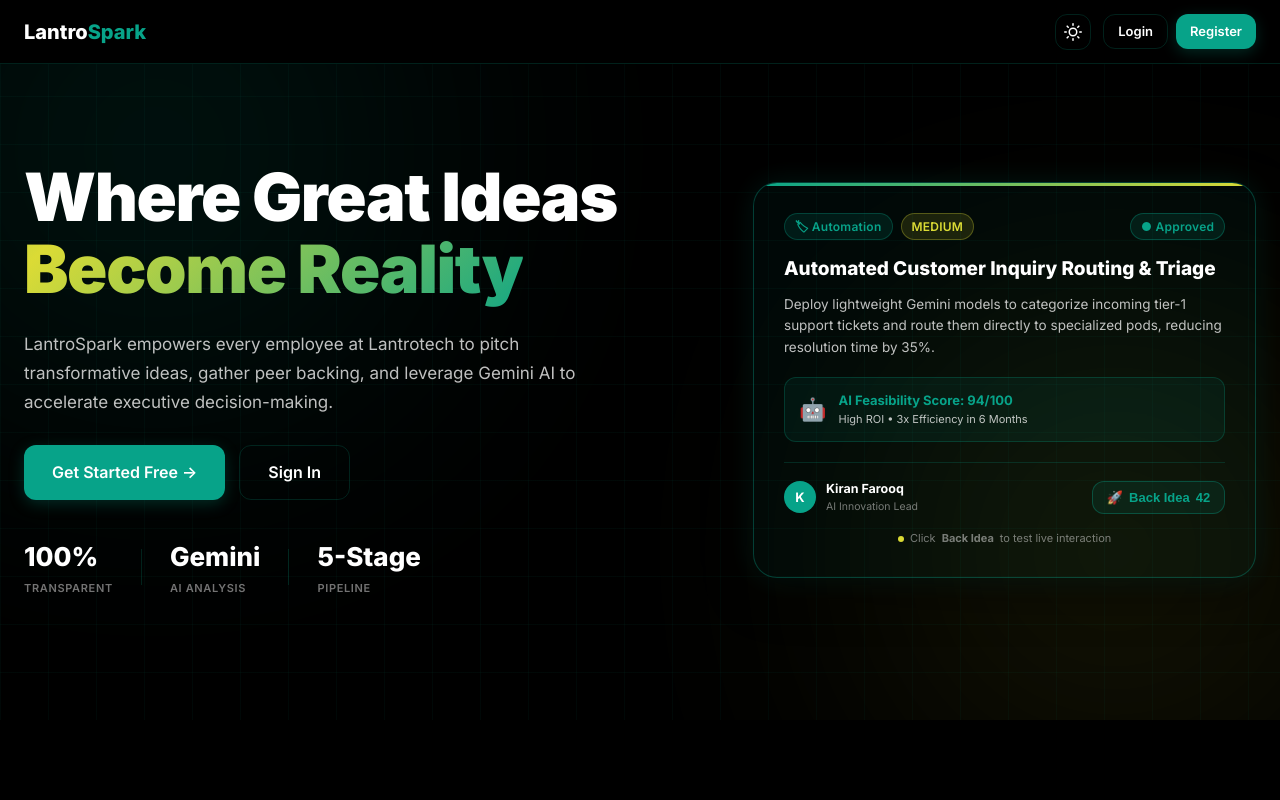
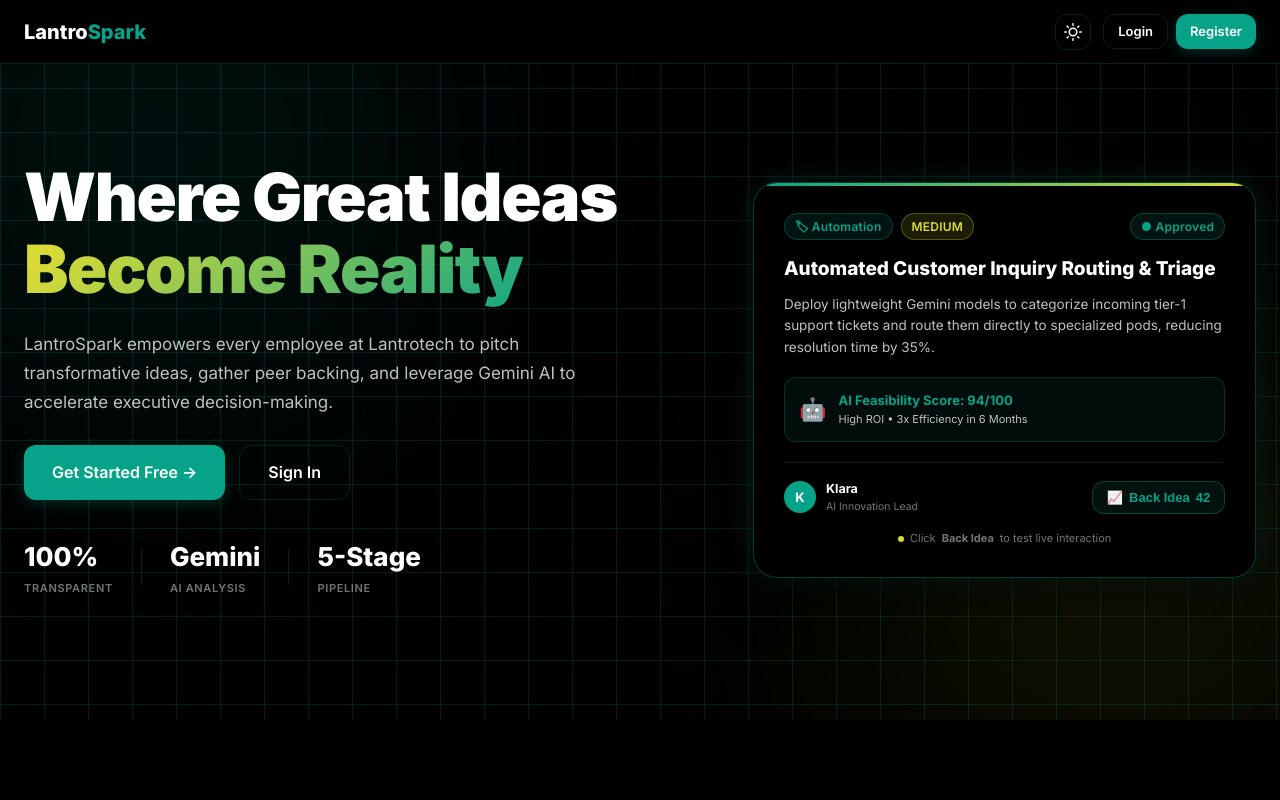
Before and after one commit to Kiran-F/LantroIncubator, a React (Vite) app in the folder frontend/: page / in a window 1280 px wide. Shown: the top 800 px of the page. Built offline with nearby package versions, Linux system fonts and the light colour scheme; no server answers.

Commit message:
landing page improved

```diff
--- a/frontend/src/pages/Landing.css
+++ b/frontend/src/pages/Landing.css
@@ -37,6 +37,7 @@
   position: absolute;
   inset: 0;
   pointer-events: none;
+  z-index: 0;
 }
 
 .hero-orb {
@@ -45,6 +46,7 @@
   filter: blur(140px);
   opacity: 0.22;
   animation: float 8s ease-in-out infinite;
+  z-index: 0;
 }
 
 .hero-orb-1 {
@@ -67,10 +69,23 @@
 .hero-grid {
   position: absolute;
   inset: 0;
+  z-index: 0;
   background-image:
-    linear-gradient(rgba(7, 163, 137, 0.05) 1px, transparent 1px),
-    linear-gradient(90deg, rgba(7, 163, 137, 0.05) 1px, transparent 1px);
-  background-size: 48px 48px;
+    linear-gradient(rgba(0, 0, 0, 0.18) 1.5px, transparent 1.5px),
+    linear-gradient(90deg, rgba(0, 0, 0, 0.18) 1.5px, transparent 1.5px);
+  background-size: 44px 44px;
+}
+
+[data-theme="dark"] .hero-grid {
+  background-image:
+    linear-gradient(rgba(3, 133, 111, 0.22) 1.5px, transparent 1.5px),
+    linear-gradient(90deg, rgba(3, 141, 118, 0.22) 1.5px, transparent 1.5px);
+}
+
+[data-theme="light"] .hero-grid {
+  background-image:
+    linear-gradient(rgba(160, 160, 160, 0.18) 1.5px, transparent 1.5px),
+    linear-gradient(90deg, rgba(160, 160, 160, 0.18) 1.5px, transparent 1.5px);
 }
 
 .hero-container {
@@ -79,13 +94,15 @@
   gap: 48px;
   align-items: center;
   position: relative;
-  z-index: 1;
+  z-index: 2;
 }
 
 .hero-content {
   display: flex;
   flex-direction: column;
   gap: 24px;
+  position: relative;
+  z-index: 2;
 }
 
 .hero-badge {
@@ -171,13 +188,14 @@
   background: var(--border);
 }
 
-/* ── Hero Preview Floating Card ── */
 .hero-preview-wrapper {
   position: relative;
   perspective: 1000px;
+  z-index: 2;
 }
 
 .preview-floating-card {
+  background: var(--bg-primary);
   border-radius: var(--radius-xl);
   padding: 30px;
   border: 1px solid rgba(7, 163, 137, 0.35);
@@ -185,6 +203,17 @@
   transition: transform 0.3s ease, box-shadow 0.3s ease;
   position: relative;
   overflow: hidden;
+  z-index: 2;
+}
+
+[data-theme="light"] .preview-floating-card {
+  background: #ffffff;
+  box-shadow: 0 16px 48px rgba(0, 0, 0, 0.1), 0 0 25px rgba(7, 163, 137, 0.1);
+}
+
+[data-theme="dark"] .preview-floating-card {
+  background: #000000;
+  box-shadow: 0 16px 48px rgba(0, 0, 0, 0.6), 0 0 30px rgba(7, 163, 137, 0.2);
 }
 
 .preview-floating-card::before {
@@ -303,6 +332,11 @@
   display: block;
 }
 
+.preview-vote-wrapper {
+  position: relative;
+  display: inline-flex;
+}
+
 .preview-vote-btn {
   display: inline-flex;
   align-items: center;
@@ -316,6 +350,9 @@
   font-weight: 700;
   cursor: pointer;
   transition: var(--transition);
+  position: relative;
+  z-index: 2;
+  user-select: none;
 }
 
 .preview-vote-btn:hover {
@@ -329,6 +366,145 @@
   color: white;
   border-color: var(--teal);
   box-shadow: 0 0 16px var(--teal-glow);
+  animation: votePop 0.4s cubic-bezier(0.175, 0.885, 0.32, 1.275);
+}
+
+@keyframes votePop {
+  0% { transform: scale(0.92); }
+  50% { transform: scale(1.12); }
+  100% { transform: scale(1); }
+}
+
+/* ── Celebration / Fireworks Burst ── */
+.celebration-burst {
+  position: absolute;
+  inset: 0;
+  pointer-events: none;
+  display: flex;
+  align-items: center;
+  justify-content: center;
+  z-index: 5;
+}
+
+/* Expanding Shockwave Ring */
+.celebration-ring {
+  position: absolute;
+  width: 36px;
+  height: 36px;
+  border-radius: 50%;
+  border: 2px solid var(--teal);
+  opacity: 0.9;
+  animation: shockwaveExpand 0.7s cubic-bezier(0.1, 0.8, 0.2, 1) forwards;
+}
+
+@keyframes shockwaveExpand {
+  0% {
+    width: 20px;
+    height: 20px;
+    opacity: 1;
+    border-color: var(--yellow);
+    box-shadow: 0 0 12px var(--yellow-glow);
+  }
+  50% {
+    opacity: 0.75;
+    border-color: var(--teal);
+  }
+  100% {
+    width: 140px;
+    height: 140px;
+    opacity: 0;
+    border-color: var(--teal);
+  }
+}
+
+/* Radial Firework Sparks */
+.firework-spark {
+  position: absolute;
+  width: 6px;
+  height: 6px;
+  border-radius: 50%;
+  animation: sparkBurst 0.65s cubic-bezier(0.2, 0.9, 0.3, 1) forwards;
+}
+
+.spark-1 { background: var(--teal);   --tx:   0px; --ty: -42px; animation-delay: 0.01s; }
+.spark-2 { background: var(--yellow); --tx:  32px; --ty: -30px; animation-delay: 0.03s; }
+.spark-3 { background: #ffffff;       --tx:  44px; --ty:   0px; animation-delay: 0.01s; }
+.spark-4 { background: var(--teal);   --tx:  32px; --ty:  30px; animation-delay: 0.02s; }
+.spark-5 { background: var(--yellow); --tx:   0px; --ty:  40px; animation-delay: 0.02s; }
+.spark-6 { background: #ffffff;       --tx: -32px; --ty:  30px; animation-delay: 0.04s; }
+.spark-7 { background: var(--teal);   --tx: -44px; --ty:   0px; animation-delay: 0.01s; }
+.spark-8 { background: var(--yellow); --tx: -32px; --ty: -30px; animation-delay: 0.03s; }
+
+@keyframes sparkBurst {
+  0% {
+    transform: translate(0, 0) scale(1.4);
+    opacity: 1;
+    box-shadow: 0 0 10px currentColor;
+  }
+  70% {
+    opacity: 0.9;
+    transform: translate(var(--tx), var(--ty)) scale(1);
+  }
+  100% {
+    transform: translate(calc(var(--tx) * 1.2), calc(var(--ty) * 1.2)) scale(0);
+    opacity: 0;
+  }
+}
+
+/* Floating Sparkles & +1 Badge */
+.celebration-float {
+  position: absolute;
+  font-size: 15px;
+  animation: floatUpBurst 0.8s cubic-bezier(0.2, 0.9, 0.3, 1) forwards;
+  pointer-events: none;
+}
+
+.float-1 { --fx: -26px; --fy: -46px; font-size: 16px; animation-delay: 0.03s; }
+.float-2 { --fx:  28px; --fy: -48px; font-size: 15px; animation-delay: 0.01s; }
+.float-3 { --fx:  38px; --fy: -16px; font-size: 17px; animation-delay: 0.05s; }
+
+.float-badge {
+  --fx: 0px;
+  --fy: -52px;
+  font-size: 12px;
+  font-weight: 900;
+  color: var(--yellow);
+  text-shadow: 0 0 10px rgba(219, 219, 53, 0.8);
+  background: rgba(0, 0, 0, 0.7);
+  border: 1px solid var(--yellow);
+  padding: 1px 6px;
+  border-radius: 99px;
+  animation: floatBadgeUp 0.85s cubic-bezier(0.2, 0.9, 0.3, 1) forwards;
+}
+
+@keyframes floatUpBurst {
+  0% {
+    transform: translate(0, 0) scale(0.4) rotate(0deg);
+    opacity: 0;
+  }
+  30% {
+    opacity: 1;
+    transform: translate(calc(var(--fx) * 0.6), calc(var(--fy) * 0.6)) scale(1.2) rotate(15deg);
+  }
+  100% {
+    transform: translate(var(--fx), var(--fy)) scale(0.6) rotate(-15deg);
+    opacity: 0;
+  }
+}
+
+@keyframes floatBadgeUp {
+  0% {
+    transform: translate(0, 0) scale(0.5);
+    opacity: 0;
+  }
+  35% {
+    opacity: 1;
+    transform: translate(0, -32px) scale(1.15);
+  }
+  100% {
+    transform: translate(0, -56px) scale(0.9);
+    opacity: 0;
+  }
 }
 
 .preview-hint {
@@ -566,6 +742,7 @@
     flex-direction: column;
     align-items: flex-start;
   }
+
   .minimal-role-badge {
     align-items: flex-start;
   }
@@ -731,10 +908,12 @@
     grid-template-columns: 1fr;
     gap: 40px;
   }
+
   .stage-inspector-grid {
     grid-template-columns: 1fr;
     gap: 28px;
   }
+
   .features-grid {
     grid-template-columns: repeat(2, 1fr);
   }
@@ -744,24 +923,30 @@
   .hero {
     padding: 100px 0 50px;
   }
+
   .features-grid {
     grid-template-columns: 1fr;
   }
+
   .stepper-steps {
     overflow-x: auto;
     padding-bottom: 12px;
     gap: 16px;
     justify-content: flex-start;
   }
+
   .stepper-track-bg {
     display: none;
   }
+
   .stage-inspector-card {
     padding: 24px;
   }
+
   .cta-card {
     padding: 40px 20px;
   }
+
   .footer-container {
     flex-direction: column;
     text-align: center;
--- a/frontend/src/pages/Landing.jsx
+++ b/frontend/src/pages/Landing.jsx
@@ -8,8 +8,12 @@
   const [activeStage, setActiveStage] = useState(0);
   const [mockVotes, setMockVotes] = useState(42);
   const [hasVotedMock, setHasVotedMock] = useState(false);
+  const [celebrationKey, setCelebrationKey] = useState(0);
 
   function handleMockVote() {
+    if (!hasVotedMock) {
+      setCelebrationKey((prev) => prev + 1);
+    }
     setHasVotedMock(!hasVotedMock);
     setMockVotes((prev) => (hasVotedMock ? prev - 1 : prev + 1));
   }
@@ -104,20 +108,45 @@
                 <div className="preview-author">
                   <div className="preview-avatar">K</div>
                   <div>
-                    <span className="preview-name">Kiran Farooq</span>
+                    <span className="preview-name">Klara</span>
                     <span className="preview-date">AI Innovation Lead</span>
                   </div>
                 </div>
 
+                <div className="preview-vote-wrapper">
                   <button
                     className={`preview-vote-btn ${hasVotedMock ? 'voted' : ''}`}
                     onClick={handleMockVote}
                     title="Click to test live voting!"
                   >
-                  <span>🚀</span>
+                    <span className="btn-icon-rocket">📈</span>
                     <span>{hasVotedMock ? 'Backed!' : 'Back Idea'}</span>
                     <strong>{mockVotes}</strong>
                   </button>
+
+                  {celebrationKey > 0 && (
+                    <div key={celebrationKey} className="celebration-burst" aria-hidden="true">
+                      {/* Radial firework sparks */}
+                      <span className="firework-spark spark-1" />
+                      <span className="firework-spark spark-2" />
+                      <span className="firework-spark spark-3" />
+                      <span className="firework-spark spark-4" />
+                      <span className="firework-spark spark-5" />
+                      <span className="firework-spark spark-6" />
+                      <span className="firework-spark spark-7" />
+                      <span className="firework-spark spark-8" />
+
+                      {/* Floating celebratory sparkles & badges */}
+                      <span className="celebration-float float-1">✨</span>
+                      <span className="celebration-float float-2">⭐</span>
+                      <span className="celebration-float float-3">🎉</span>
+                      <span className="celebration-float float-badge">+1</span>
+
+                      {/* Shockwave ring */}
+                      <div className="celebration-ring" />
+                    </div>
+                  )}
+                </div>
               </div>
 
               {/* Live interaction hint */}
```
Lines whose indentation alone changed are shown as unchanged.
